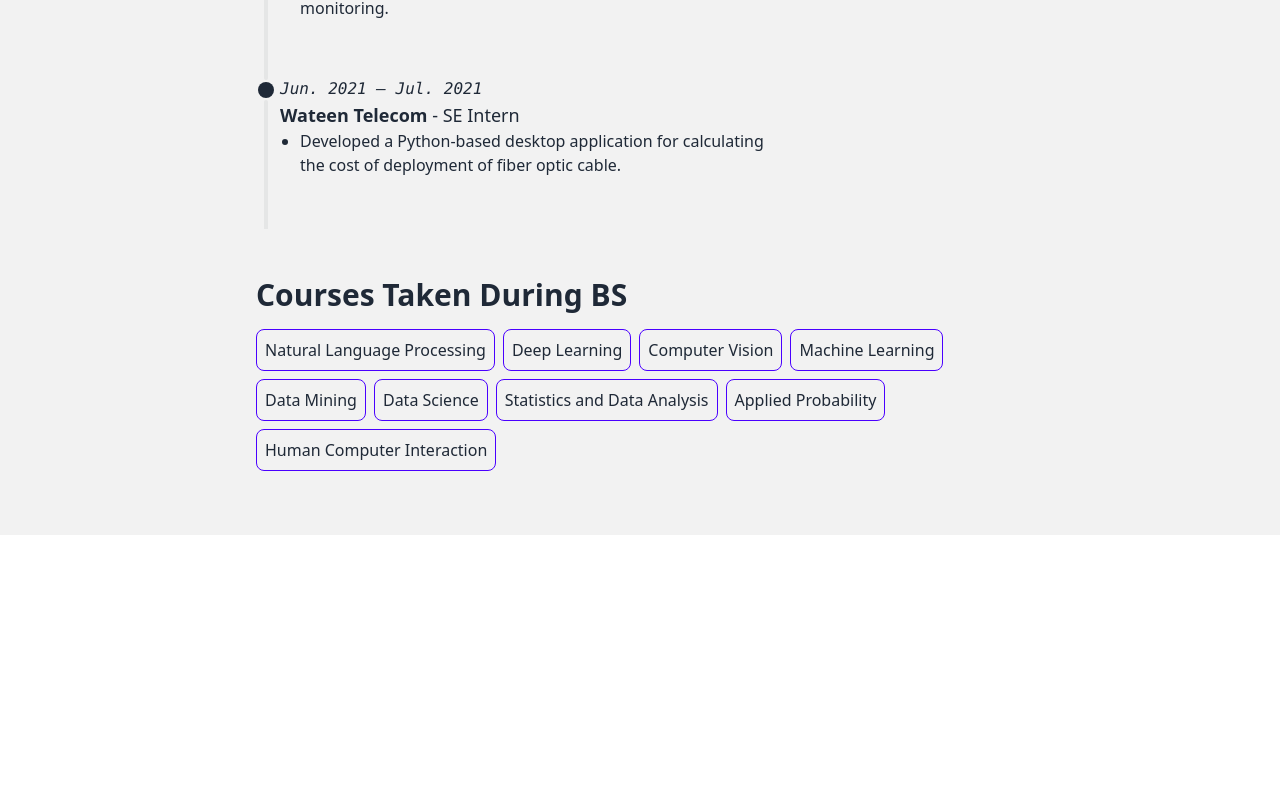
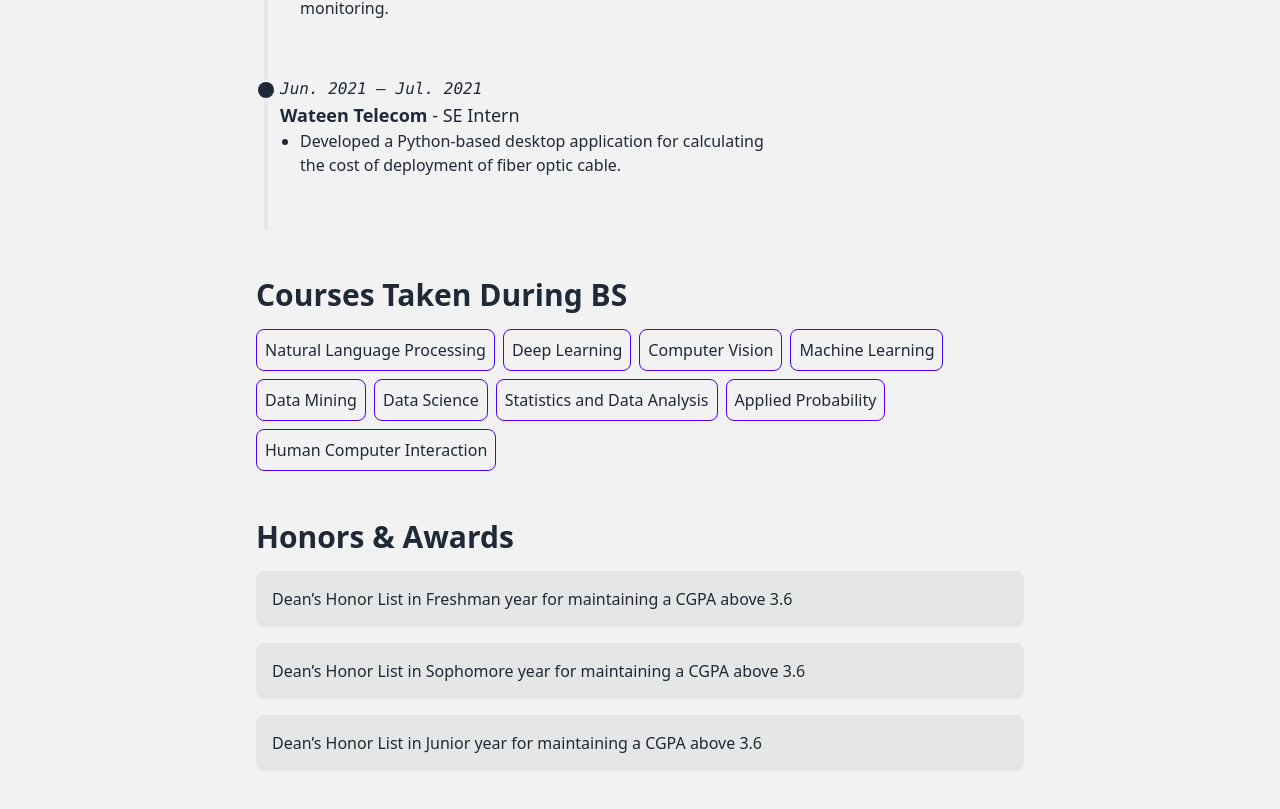
Before and after one commit to umair140404/profile, a React (Create React App) app: page / in a window 1280 px wide. Shown: the part 3699-4508 px from the top of the page. Before the commit the page ends 4234 px from the top, so only its background shows below. Built offline with nearby package versions, Linux system fonts and the light colour scheme.

Commit message:
honors and awards

```diff
--- a/src/components/Card.js
+++ b/src/components/Card.js
@@ -1,23 +1,7 @@
 import React from "react";
 
-const Card = ({ cardItem }) => {
-  return (
-    <div className="bg-base-300 rounded-lg p-4">
-      <div className="flex justify-between items-top flex-col lg:flex-row">
-        <div>
-          <h3 className="text-xl font-bold">{cardItem.title}</h3>
-          <p className="font-semibold">{cardItem.institution}</p>
-          <p className="">{cardItem.location}</p>
-        </div>
-        <div className="">
-          <p className="font-mono italic lg:text-right">
-            {cardItem.startDate} - {cardItem.endDate}
-          </p>
-        </div>
-      </div>
-      <p className="mt-2">{cardItem.description}</p>
-    </div>
-  );
+const Card = ({ children }) => {
+  return <div className="bg-base-300 rounded-lg p-4">{children}</div>;
 };
 
 export default Card;
--- a/src/components/CardContainer.js
+++ b/src/components/CardContainer.js
@@ -4,8 +4,8 @@ import Card from "./Card";
 const CardContainer = ({ cardData }) => {
   return (
     <div className="space-y-4">
-      {cardData.map((ed, index) => (
-        <Card key={index} cardItem={ed} />
+      {cardData.map((item, index) => (
+        <Card key={index}>{item}</Card>
       ))}
     </div>
   );
--- /dev/null
+++ b/src/components/EducationCard.js
@@ -0,0 +1,25 @@
+import React from "react";
+
+const EducationCard = ({ cardItem }) => {
+  return (
+    <div className="bg-base-300 rounded-lg p-4">
+      <div className="flex justify-between items-top flex-col lg:flex-row">
+        <div>
+          <h3 className="text-xl font-bold">{cardItem.title}</h3>
+          <p className="font-semibold">{cardItem.institution}</p>
+          <p className="">{cardItem.location}</p>
+        </div>
+        <div className="">
+          {cardItem.startDate && cardItem.endDate && (
+            <p className="font-mono italic lg:text-right">
+              {cardItem.startDate} - {cardItem.endDate}
+            </p>
+          )}
+        </div>
+      </div>
+      <p className="mt-2">{cardItem.description}</p>
+    </div>
+  );
+};
+
+export default EducationCard;
--- /dev/null
+++ b/src/components/EducationCardContainer.js
@@ -0,0 +1,14 @@
+import React from "react";
+import EducationCard from "./EducationCard";
+
+const EducationCardContainer = ({ cardData }) => {
+  return (
+    <div className="space-y-4">
+      {cardData.map((ed, index) => (
+        <EducationCard key={index} cardItem={ed} />
+      ))}
+    </div>
+  );
+};
+
+export default EducationCardContainer;
--- a/src/components/Tag.js
+++ b/src/components/Tag.js
@@ -1,4 +1,5 @@
 const Tag = ({ item }) => {
+
   return (
     <div className="border border-primary rounded-lg p-2 cursor-default">
       <span className="text-md">{item}</span>
--- /dev/null
+++ b/src/data/awards.js
@@ -0,0 +1,8 @@
+const honorsAndAwards = [
+  "Dean’s Honor List in Freshman year for maintaining a CGPA above 3.6",
+  "Dean’s Honor List in Sophomore year for maintaining a CGPA above 3.6",
+  "Dean’s Honor List in Junior year for maintaining a CGPA above 3.6",
+//   "100% Merit scholarship in A Levels (both years)",
+];
+
+export default honorsAndAwards;
--- a/src/pages/Home.js
+++ b/src/pages/Home.js
@@ -1,6 +1,6 @@
 import Hero from "../components/Hero";
 import about from "../data/about";
-import CardContainer from "../components/CardContainer";
+import EducationCardContainer from "../components/EducationCardContainer";
 import HeadingAndContent from "../components/HeadingAndContent";
 import WorkExperienceTimeline from "../components/WorkExperienceTimeline";
 import education from "../data/education";
@@ -13,6 +13,8 @@ import PublicationList from "../components/PublicationList";
 import TagList from "../components/TagList";
 import interests from "../data/interests";
 import coursesTaken from "../data/coursesTaken";
+import honorsAndAwards from "../data/awards";
+import CardContainer from "../components/CardContainer";
 
 const Home = () => {
   return (
@@ -31,7 +33,7 @@ const Home = () => {
         <ProjectList projects={projects} />
       </HeadingAndContent>
       <HeadingAndContent title={"Education"}>
-        <CardContainer cardData={education} />
+        <EducationCardContainer cardData={education} />
       </HeadingAndContent>
       <HeadingAndContent title={"Teaching Experience"}>
         {<WorkExperienceTimeline experience={teachingExperience} />}
@@ -42,6 +44,9 @@ const Home = () => {
       <HeadingAndContent title={"Courses Taken During BS"}>
         <TagList itemList={coursesTaken} />
       </HeadingAndContent>
+      <HeadingAndContent title={"Honors & Awards"}>
+        <CardContainer cardData={honorsAndAwards} />
+      </HeadingAndContent>
     </div>
   );
 };
```
Also changed, not shown: public/manifest.json.
